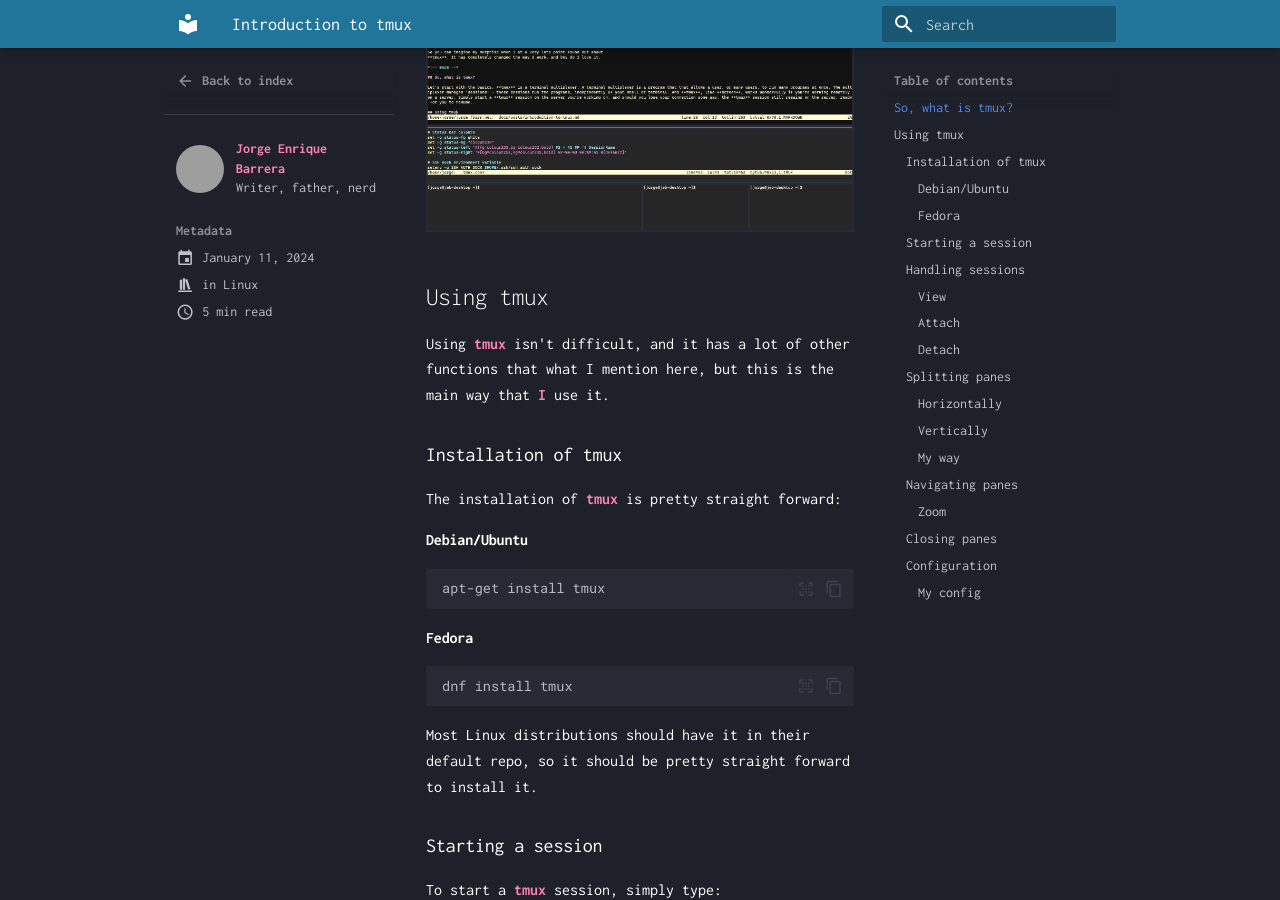
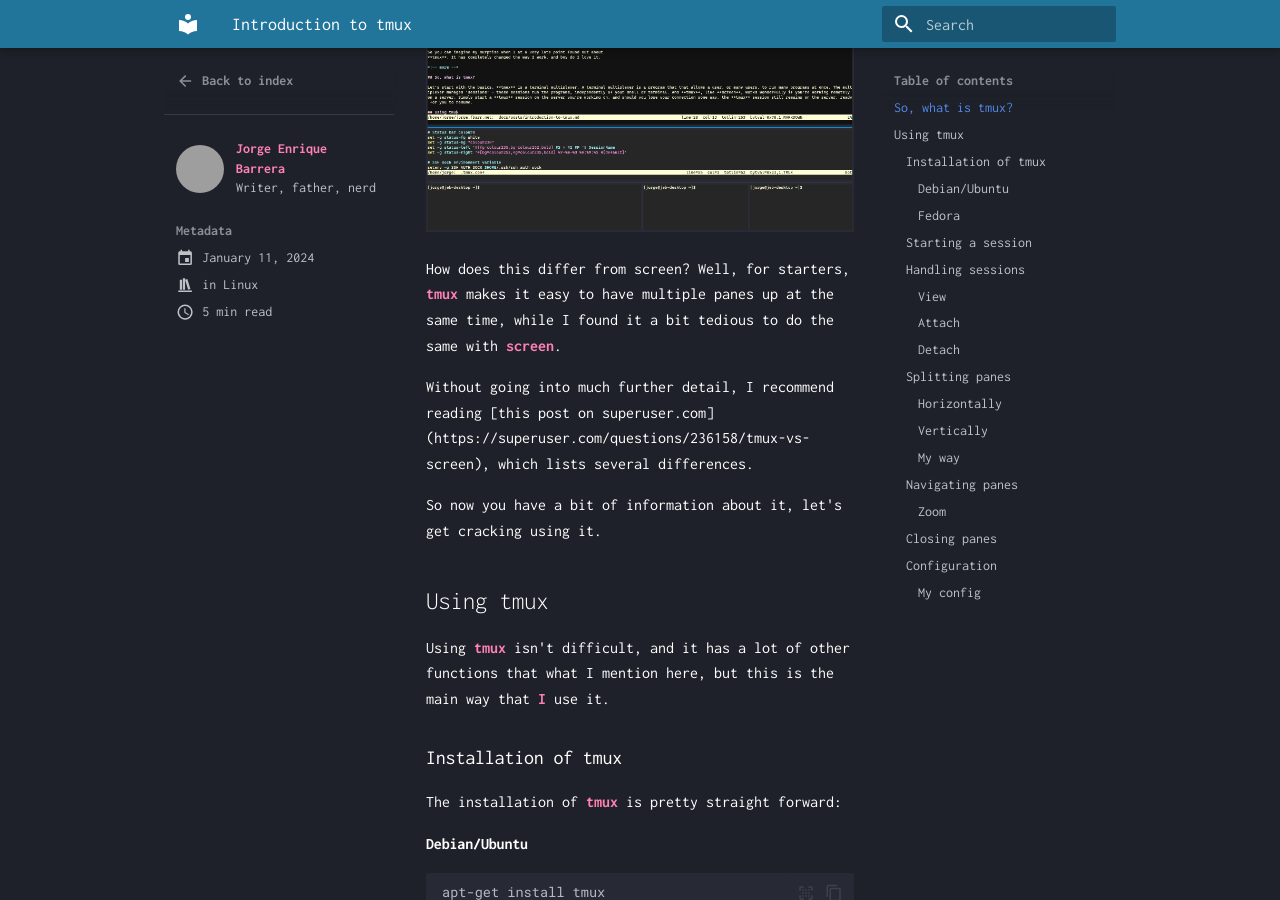
Before and after one commit to joenba7/joenba7.github.io, an MkDocs documentation site: the page built from docs/posts/introduction-to-tmux.md, in a window 1280 px wide and 900 px high, scrolled down 867 px. Built offline with MkDocs 1.6.1 and Material for MkDocs 9.7.7, drawn with Linux system fonts in a browser that asks for light colours; grey boxes are pictures that could not be loaded.

Commit message:
Added some more text

```diff
--- a/docs/posts/introduction-to-tmux.md
+++ b/docs/posts/introduction-to-tmux.md
@@ -28,6 +28,12 @@
 My current **tmux** looks something like this:
 
 ![My current tmux](../images/tmux.png)
+
+How does this differ from screen? Well, for starters, **tmux** makes it easy to have multiple panes up at the same time, while I found it a bit tedious to do the same with **screen**.
+
+Without going into much further detail, I recommend reading [this post on superuser.com] (https://superuser.com/questions/236158/tmux-vs-screen), which lists several differences.
+
+So now you have a bit of information about it, let's get cracking using it.
 
 ## Using tmux
 
```
